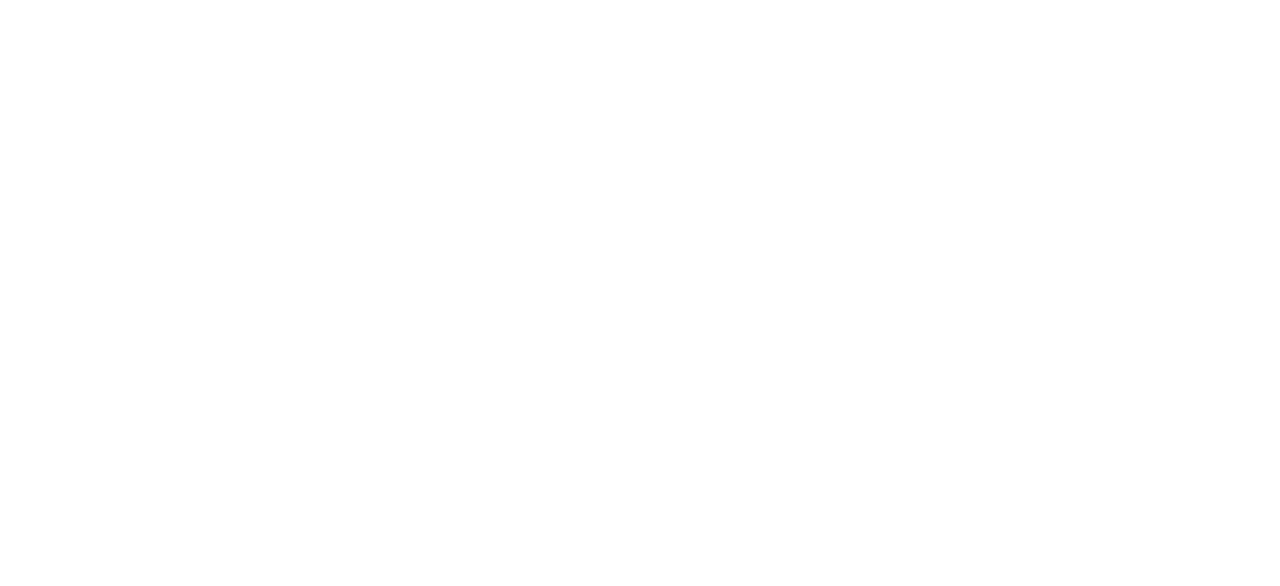
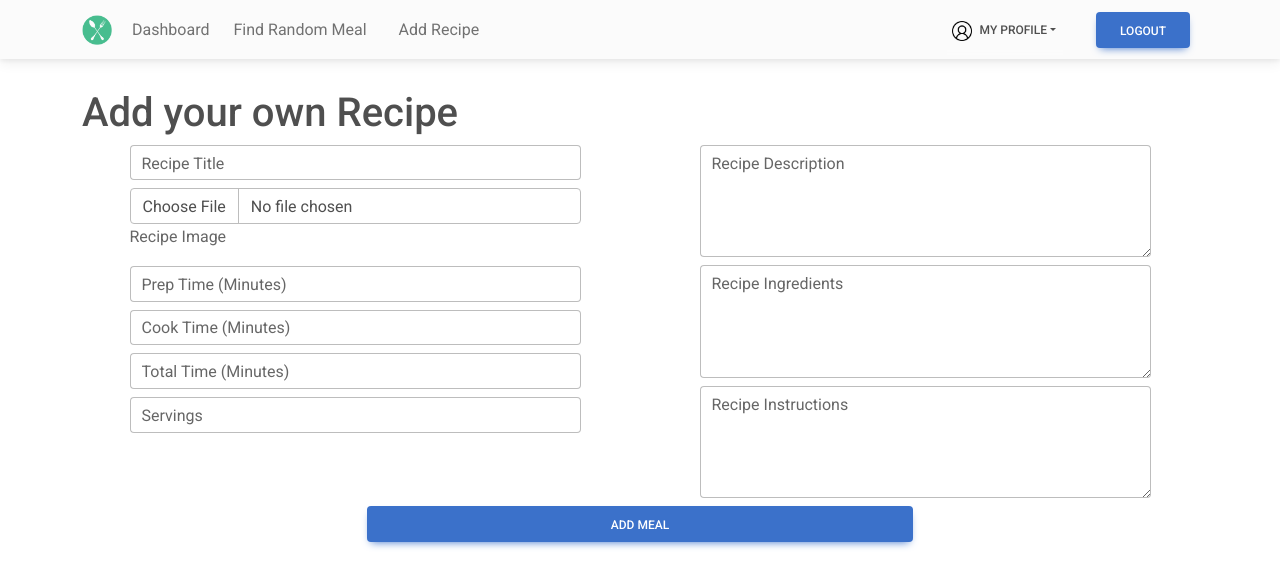
Before and after one commit to kennysabangan/Mealtime, a React (Create React App) app in the folder client/: page /addrecipe in a window 1280 px wide. Before the commit this address had no page. Shown: the top 586 px of the page. Built offline with nearby package versions, Linux system fonts and the light colour scheme.

Commit message:
Added the front end of Recipe form page and Add recipe button to the Nav bar

```diff
--- a/client/src/App.js
+++ b/client/src/App.js
@@ -7,6 +7,8 @@ import Dashboard from "./views/Dashboard";
 import GeneratedMeals from "./views/GeneratedMeals";
 import Profile from "./views/Profile";
 import OneRecipe from "./views/OneRecipe";
+import AddRecipe from "./views/AddRecipe";
+
 
 function App() {
   return (
@@ -17,6 +19,7 @@ function App() {
         <Route path="/meals" element={<GeneratedMeals />} />
         <Route path="/onerecipe" element={<OneRecipe />} />
         <Route path="/profile" element={<Profile />} />
+        <Route path="/addrecipe" element={<AddRecipe />} />
       </Routes>
       <Toaster />
     </BrowserRouter>
--- a/client/src/components/Navigation.js
+++ b/client/src/components/Navigation.js
@@ -34,6 +34,9 @@ const Navigation = () => {
                     <li className="nav-item px-2">
                         <a className="nav-link" href="/meals">Find Random Meal</a>
                     </li>
+                    <li className="nav-item px-2">
+                        <a className="nav-link" href="/addrecipe">Add Recipe</a>
+                    </li>
                 </ul>
 
                 {/* <!-- Right links --> */}
--- /dev/null
+++ b/client/src/components/RecipeForm.js
@@ -0,0 +1,72 @@
+import React, { useState, useEffect } from "react";
+import axios from "axios";
+import { MDBContainer, MDBRow, MDBCol } from 'mdb-react-ui-kit';
+
+const RecipeForm = (props) => {
+
+
+    useEffect(() => {
+        document.querySelectorAll('.form-outline').forEach((formOutline) => {
+            new mdb.Input(formOutline).init();
+        });
+    }, [])
+
+    return (
+        <MDBContainer style={{ marginTop: '30px' }}>
+            <h1>Add your own Recipe</h1>
+            <form>
+                <div className="row justify-content-around">
+                <div className="col-5">
+                <div className="form-outline mb-2">
+                    <input type="text" id="recipe-title" className="form-control" />
+                    <label className="form-label" for="recipe-title">Recipe Title</label>
+                </div>
+                <div className="mb-2">
+                    <input type="file" className="form-control" id="recipe-img" />
+                    <label className="form-label" for="recipe-img">Recipe Image</label>
+                </div>
+                {/* Prep and Cooking times */}
+                <div className="form-outline mb-2">
+                    <input type="number" id="prep-time" className="form-control" />
+                    <label className="form-label" for="prep-time">Prep Time (Minutes)</label>
+                </div>
+                <div className="form-outline mb-2">
+                    <input type="number" id="cook-time" className="form-control" />
+                    <label className="form-label" for="cook-time">Cook Time (Minutes)</label>
+                </div>
+                <div className="form-outline mb-2">
+                    <input type="number" id="total-time" className="form-control" />
+                    <label className="form-label" for="total-time">Total Time (Minutes)</label>
+                </div>
+                {/* Recipe Serving size */}
+                <div className="form-outline mb-2">
+                    <input type="number" id="servings" className="form-control" />
+                    <label className="form-label" for="servings">Servings</label>
+                </div>
+                </div>
+
+                <div className="col-5">
+                    {/* Recipe details */}
+                <div className="form-outline mb-2">
+                    <textarea className="form-control" id="instructions" rows="4"></textarea>
+                    <label className="form-label" for="recipe-desc">Recipe Description</label>
+                </div>
+                <div className="form-outline mb-2">
+                    <textarea className="form-control" id="ingredients" rows="4"></textarea>
+                    <label className="form-label" for="ingredients">Recipe Ingredients</label>
+                </div>
+                <div className="form-outline mb-2">
+                    <textarea className="form-control" id="recipe-desc" rows="4"></textarea>
+                    <label className="form-label" for="instructions">Recipe Instructions</label>
+                </div>
+                </div>
+                <div className="d-grid gap-2 col-6 mx-auto">
+                <button type="submit" className="btn btn-primary btn-block">Add Meal</button>
+                </div>
+                </div>
+            </form>
+        </MDBContainer>
+    );
+}
+
+export default RecipeForm;
--- /dev/null
+++ b/client/src/views/AddRecipe.js
@@ -0,0 +1,13 @@
+import Navigation from "../components/Navigation";
+import RecipeForm from "../components/RecipeForm";
+
+const AddRecipe = () => {
+    return (
+    <div>
+        <Navigation />
+        <RecipeForm />
+    </div>
+    );
+};
+
+export default AddRecipe;
```
